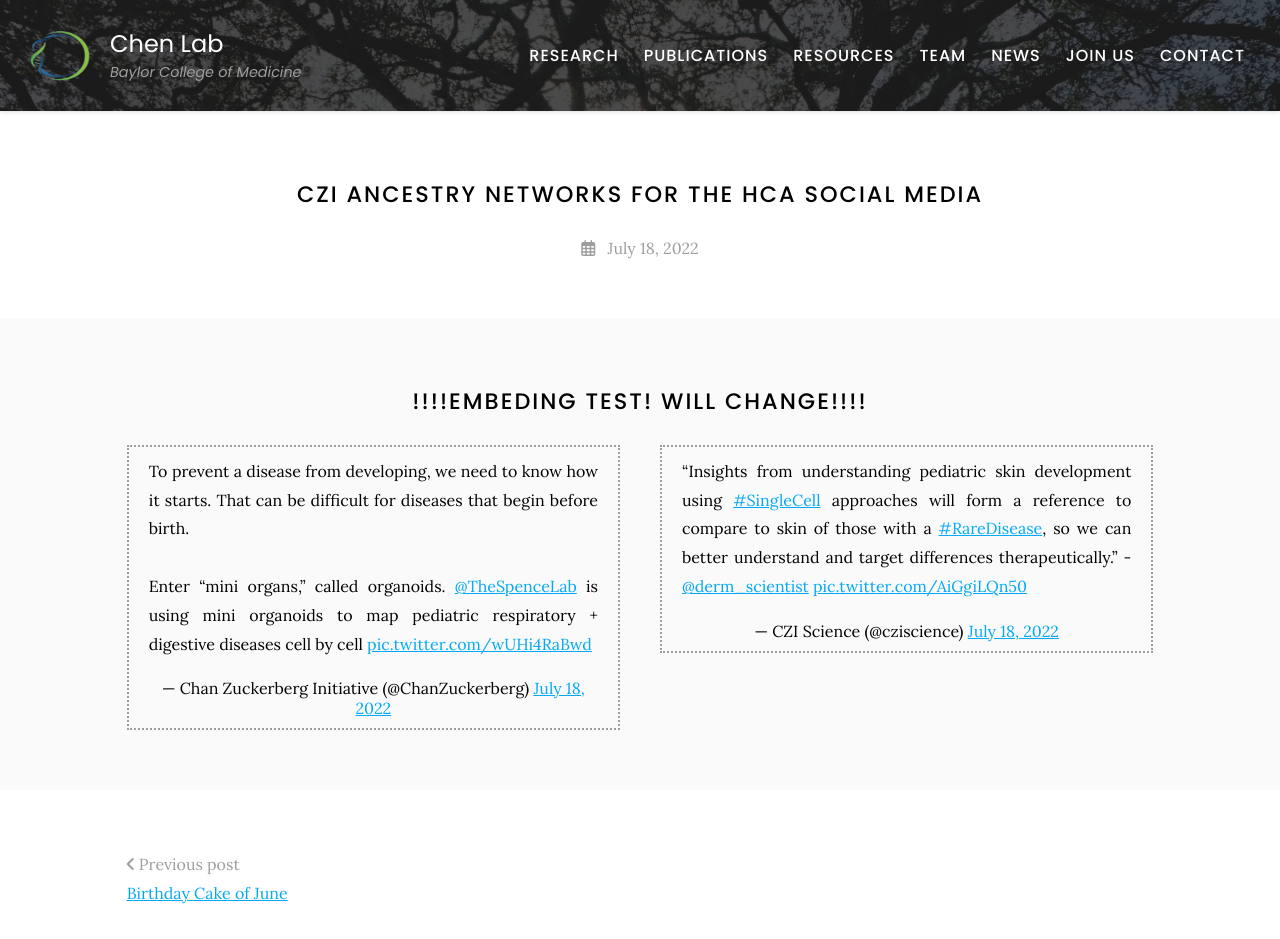
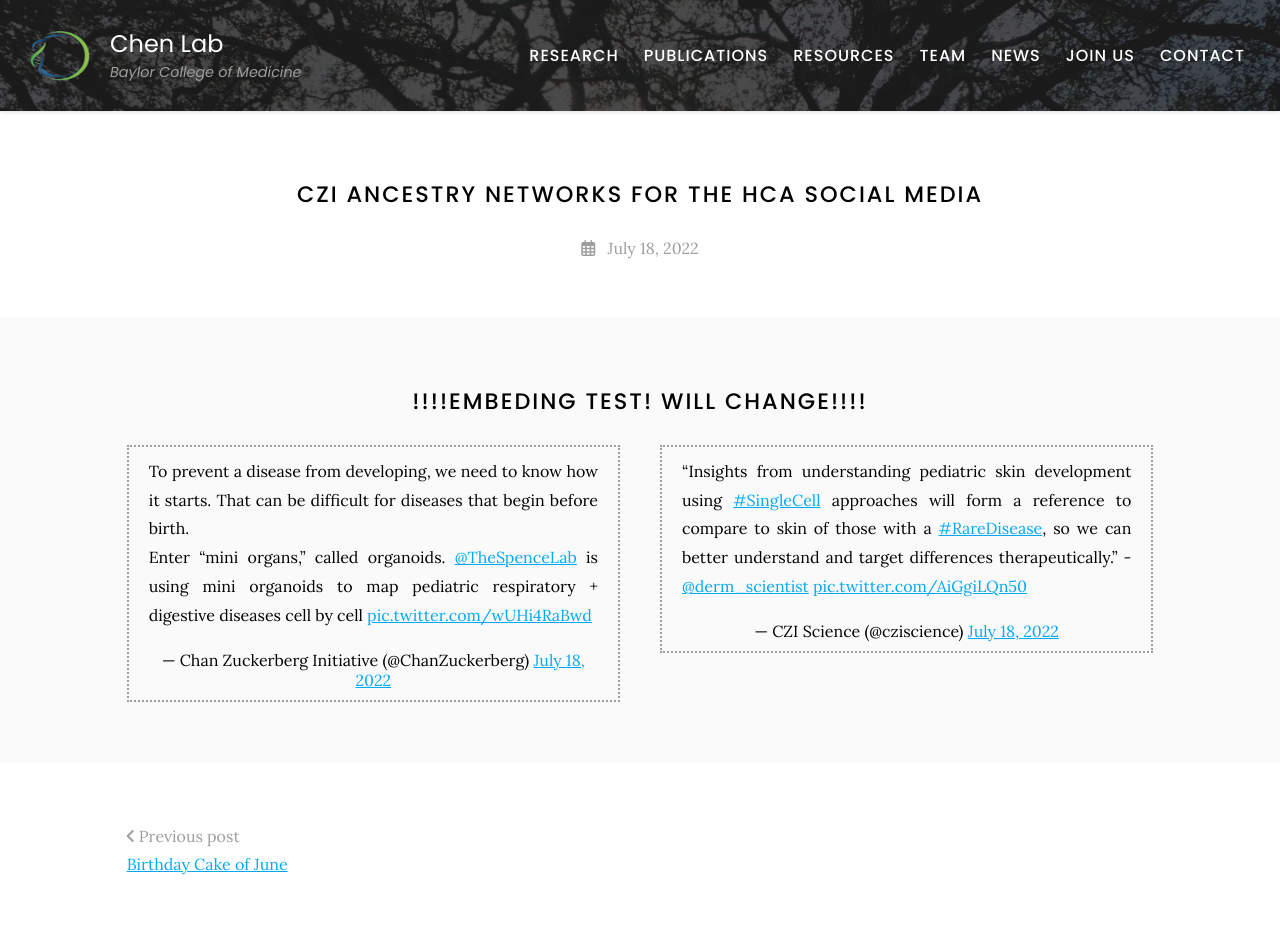
Before and after one commit to RCHENLAB/rchenlab.github.io, a Jekyll site: the page built from _posts/2022-07-18-tweet-CZI.md, in a window 1280 px wide. Shown: the top 939 px of the page. Built offline with Jekyll 4.4.1, drawn with Linux system fonts in a browser that asks for light colours; comment, search, counter and statistics services are not loaded; grey boxes are pictures that could not be loaded.

Commit message:
Update 2022-07-18-tweet-CZI.md

```diff
--- a/_posts/2022-07-18-tweet-CZI.md
+++ b/_posts/2022-07-18-tweet-CZI.md
@@ -8,7 +8,7 @@ member: Rui
 <!-- Twitter embeds from https://publish.twitter.com/ -->
 
 {% capture col1 %}
-<blockquote class="twitter-tweet"><p lang="en" dir="ltr">To prevent a disease from developing, we need to know how it starts. That can be difficult for diseases that begin before birth.<br><br>Enter “mini organs,” called organoids. <a href="https://twitter.com/TheSpenceLab?ref_src=twsrc%5Etfw">@TheSpenceLab</a> is using mini organoids to map pediatric respiratory + digestive diseases cell by cell <a href="https://t.co/wUHi4RaBwd">pic.twitter.com/wUHi4RaBwd</a></p>&mdash; Chan Zuckerberg Initiative (@ChanZuckerberg) <a href="https://twitter.com/ChanZuckerberg/status/1549079566970286081?ref_src=twsrc%5Etfw">July 18, 2022</a></blockquote>
+<blockquote class="twitter-tweet"><p lang="en" dir="ltr">To prevent a disease from developing, we need to know how it starts. That can be difficult for diseases that begin before birth.<br>Enter “mini organs,” called organoids. <a href="https://twitter.com/TheSpenceLab?ref_src=twsrc%5Etfw">@TheSpenceLab</a> is using mini organoids to map pediatric respiratory + digestive diseases cell by cell <a href="https://t.co/wUHi4RaBwd">pic.twitter.com/wUHi4RaBwd</a></p>&mdash; Chan Zuckerberg Initiative (@ChanZuckerberg) <a href="https://twitter.com/ChanZuckerberg/status/1549079566970286081?ref_src=twsrc%5Etfw">July 18, 2022</a></blockquote>
 <script async src="https://platform.twitter.com/widgets.js" charset="utf-8"></script>
 {:.center}
 {% endcapture %}
```
